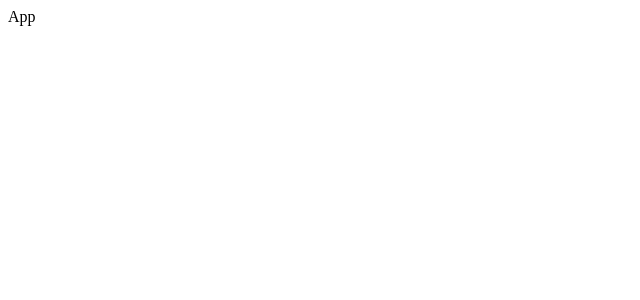
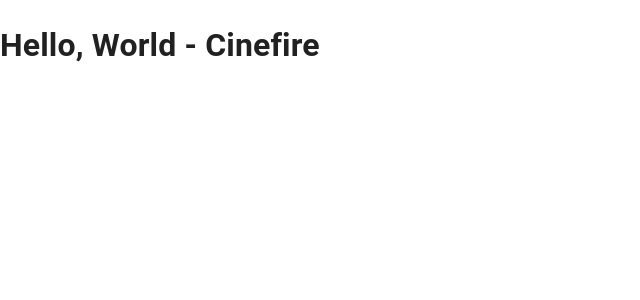
Before and after one commit to dileswarkhilar/cinefire, a React (Create React App) app: page / in a window 1280 px wide. Shown: the top 300 px of the page, without its empty margins (0-640 px from the left). Built offline with nearby package versions, Linux system fonts and the light colour scheme.

Commit message:
fixing an issue with this syntax of material ui @mui/material @emotion/react @emotion/styled

```diff
--- a/package.json
+++ b/package.json
@@ -4,6 +4,8 @@
   "private": true,
   "dependencies": {
     "@alan-ai/alan-sdk-web": "^1.8.34",
+    "@emotion/react": "^11.10.4",
+    "@emotion/styled": "^11.10.4",
     "@mui/icons-material": "^5.10.3",
     "@mui/material": "^5.10.3",
     "@reduxjs/toolkit": "^1.8.5",
--- a/src/components/App.jsx
+++ b/src/components/App.jsx
@@ -1,7 +1,14 @@
 import React from "react";
+import { CssBaseline } from "@mui/material";
+// import { BrowserRouter, Routes, Route } from "react-router-dom";
 
 const App = () => {
-  return <div>App</div>;
+  return (
+    <div>
+      <CssBaseline />
+      <h1>Hello, World - Cinefire</h1>
+    </div>
+  );
 };
 
 export default App;
```
Also changed, not shown: 1 other file (tests, documents, lock files or other folders).
